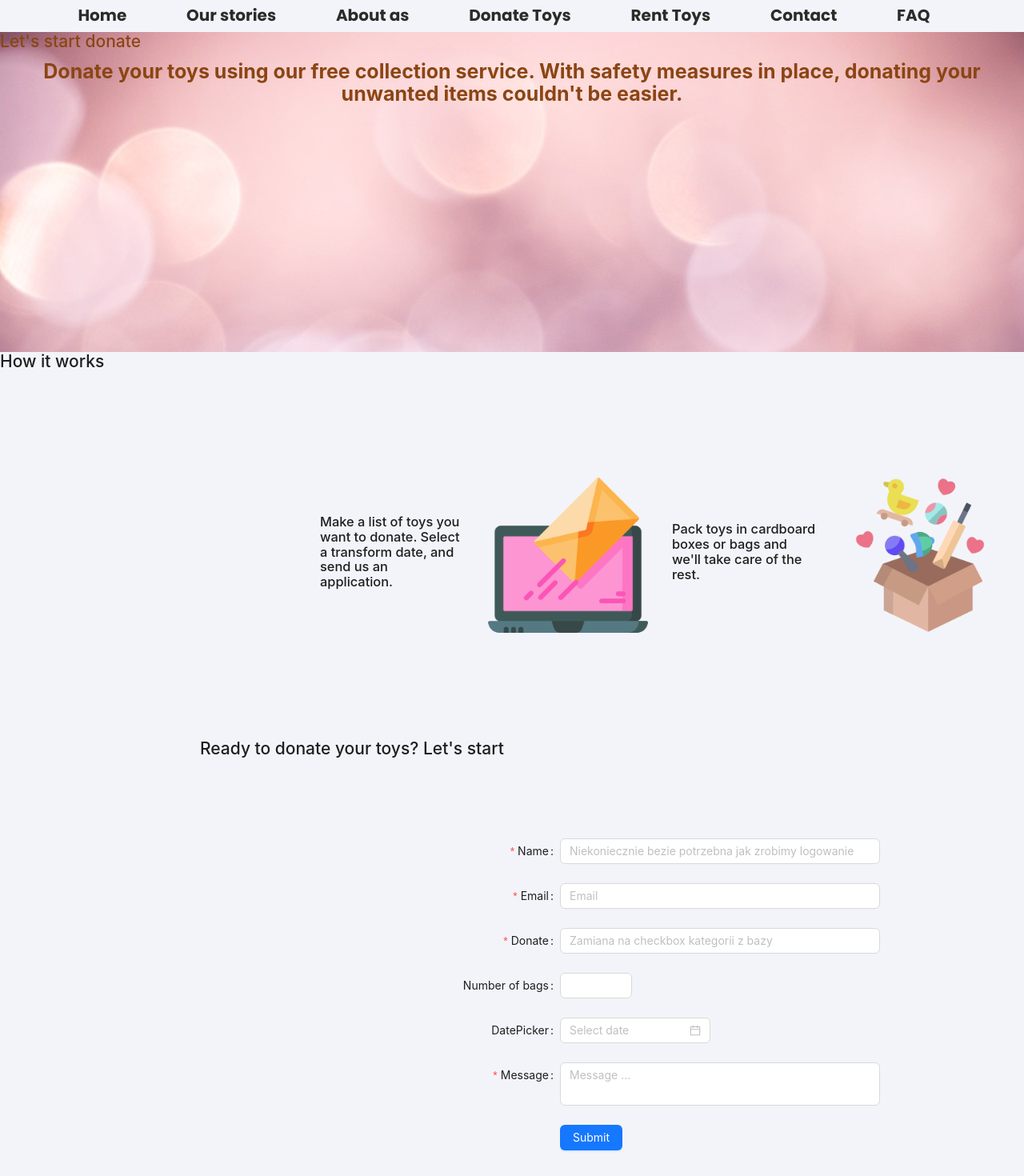
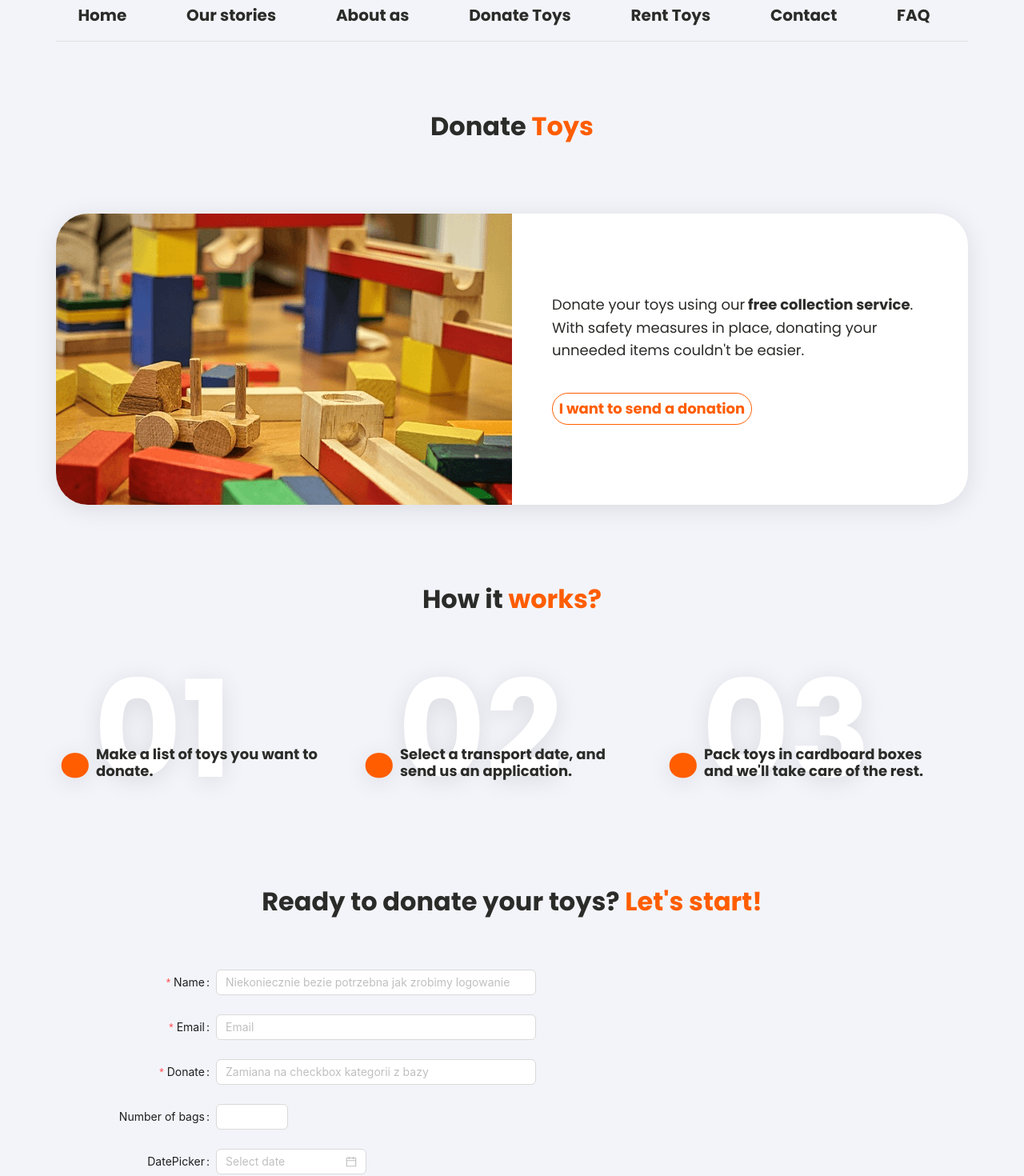
Before and after one commit to JolantaWro/Toys_Rental_App, a React (Create React App) app: page /donate in a window 1280 px wide. Shown: the part 80-1550 px from the top of the page at 80% size. Built offline with nearby package versions, Linux system fonts and the light colour scheme.

Commit message:
Donate&FAQ Finish

```diff
--- a/package.json
+++ b/package.json
@@ -7,7 +7,7 @@
 		"@testing-library/jest-dom": "^5.16.5",
 		"@testing-library/react": "^13.4.0",
 		"@testing-library/user-event": "^13.5.0",
-    "antd": "^5.5.0",
+		"antd": "^5.8.3",
 		"emailjs-com": "^3.2.0",
 		"react": "^18.2.0",
 		"react-dom": "^18.2.0",
--- a/src/App.css
+++ b/src/App.css
@@ -9,6 +9,7 @@
 	--third-color: #fff;
 	--font-family-main: "Poppins", sans-serif;
 	--font-size--main: 18px;
+	--font-size--decor: 10.5rem;
 	--font-size--hero: 2.5rem;
 	--font-size--hero2: 1.6rem;
 	--font-size--title: 2rem;
@@ -180,6 +181,8 @@
 ----------------------------  */
 
 /* .howitworks {
+	background-color: transparent;
+	box-shadow: var(--border-shadow);
 } */
 
 .howitworks .ant-row {
@@ -194,6 +197,7 @@
 
 .howitworks .howitworks__item {
 	border-radius: var(--border-radius) var(--border-radius) 0 0;
+	overflow: hidden;
 }
 
 .howitworks .howitworks__item .howitworks__img {
@@ -203,7 +207,8 @@
 }
 
 .howitworks .howitworks__item .howitworks__img:hover {
-	transform: scale(0.95);
+	/* transform: scale(0.95); */
+	transform: scale(1.1);
 }
 
 .howitworks__item .howitworks__description {
@@ -327,40 +332,63 @@
 
 ----------------------------  */
 
-.donateHeader {
-	background-image: url("assets/img/donateWall.jpg");
-	background-repeat: no-repeat;
-	height: 400px;
+.donatetoys__row {
+	margin-top: 40px;
 }
 
-.donateHeader h2 {
-	color: saddlebrown;
+.donatetoys__row .donatetoys__section--number {
+	position: absolute;
+	bottom: 0;
+	font-size: var(--font-size--decor);
+	font-weight: var(--font-weight--hero);
+	font-family: var(--font-family-main);
+	color: var(--third-color);
+	text-shadow: var(--border-shadow);
 }
 
-.donateHeader h3 {
-	font-weight: 700;
-	font-size: 25px;
-	text-align: center;
-	color: saddlebrown;
+.donatetoys__row .donatetoys__section--number::before {
+	content: ".";
+	color: var(--second-color);
 }
 
-.donateContent {
-	align-items: center;
-	margin: 100px 0 30px 400px;
-	display: flex;
+.donatetoys__row .donatetoys__section--description {
+	position: relative;
+	z-index: 1;
+	padding: 35px 50px;
+	font-family: var(--font-family-main);
+	color: var(--main-color);
+	font-size: var(--font-size--main);
+	font-weight: var(--font-weight--hero);
 }
 
-.donateContent img {
-	width: 200px;
-	margin: 30px;
+.donatetoys__block {
+	background-color: var(--third-bg-color);
+	border-radius: var(--border-radius);
+	box-shadow: var(--border-shadow);
+	margin-top: 40px;
 }
 
-.donateContent h3 {
-	width: 300px;
+.donatetoys__block .ant-col:first-of-type {
+	background-image: url("./assets/img/about-us.png");
+	background-repeat: no-repeat;
+	border-radius: var(--border-radius) 0 0 var(--border-radius);
 }
 
-.donateForm {
-	margin: 100px 0 100px 250px;
+.donatetoys__block .ant-col:nth-last-of-type(1) {
+	display: flex;
+	flex-direction: column;
+	justify-content: space-between;
+	padding: 100px 50px;
+}
+
+.donatetoys__block .ant-col:nth-last-of-type(1) .donatetoys__decor {
+	color: red;
+	background-color: #2f2f2f;
+	flex: none;
+	position: -webkit-sticky;
+	position: sticky;
+	top: 0;
+	left: 30px;
 }
 
 /*  ----------------------------
@@ -374,3 +402,40 @@
 	flex-direction: column;
 	justify-content: flex-start;
 }
+
+/*  ----------------------------
+
+    FAQ
+
+----------------------------  */
+
+.faq {
+	margin-bottom: 200px;
+}
+
+.faq .faq__collapse {
+	padding: 35px 50px;
+	font-family: var(--font-family-main);
+	color: var(--main-color);
+	font-size: var(--font-size--main);
+	font-weight: var(--font-weight--main);
+	background-color: var(--third-bg-color);
+	border-radius: var(--border-radius);
+	box-shadow: var(--border-shadow);
+}
+
+.faq .faq__collapse .ant-collapse-header-text {
+	font-weight: var(--font-weight--hero);
+}
+
+.faq .faq__collapse .ant-collapse-expand-icon {
+	color: var(--second-color);
+}
+
+.ant-collapse > .ant-collapse-item > .ant-collapse-header .ant-collapse-arrow {
+	font-size: 15px;
+}
+
+.ant-collapse-item {
+	margin: 15px 0;
+}
--- a/src/components/AboutAs.js
+++ b/src/components/AboutAs.js
@@ -6,7 +6,7 @@ const AboutAs = () => {
 	return (
 		<div className='holder'>
 			<h2 className='holder__title'>
-				About <span className='holder__title--highlight'>us</span>{" "}
+				About <span className='holder__title--highlight'>us</span>
 			</h2>
 			<div className='aboutusblock'>
 				<Row>
@@ -15,7 +15,7 @@ const AboutAs = () => {
 						<p>
 							We are a <strong>toy rental company</strong>. If you are tired of
 							storing unnecessary toys, use our services and rent them for a
-							specific time. We have almost{" "}
+							specific time. We have almost
 							<strong>100 different brands</strong> to choose from like: dolls &
 							statues, figures, baby products... Just look at the list of
 							products! Join hundreds of our satisfied customers. Rent a toy for
--- a/src/components/DonateToys.js
+++ b/src/components/DonateToys.js
@@ -1,43 +1,82 @@
 import React from "react";
-import { Image } from "antd";
-import packToys from "../assets/img/packToys.png";
-import sendToys from "../assets/img/sendToys.png";
 import DonateForm from "./DonateForm";
+import { Col, Row } from "antd";
+import { HashLink as Link } from "react-router-hash-link";
 
 const DonateToys = () => {
 	return (
-		<div className=''>
-			<div className='donateHeader'>
-				<h2>Let's start donate</h2>
-				<h3>
-					Donate your toys using our free collection service. With safety
-					measures in place, donating your unwanted items couldn't be easier.
-				</h3>
+		<>
+			<div className='container'>
+				<div className='holder'>
+					<h2 className='holder__title'>
+						Donate <span className='holder__title--highlight'>Toys</span>
+					</h2>
+					<div className='donatetoys'>
+						<div className='donatetoys__block'>
+							<Row>
+								<Col span={12}></Col>
+								<Col span={12}>
+									<p>
+										Donate your toys using our
+										<strong> free collection service</strong>. With safety
+										measures in place, donating your unneeded items couldn't be
+										easier.
+									</p>
+									<Link to='#donate-form' className='button'>
+										I want to send a donation
+									</Link>
+								</Col>
+							</Row>
+						</div>
+					</div>
+				</div>
+				<div className='holder'>
+					<h2 className='holder__title'>
+						How it <span className='holder__title--highlight'>works?</span>
+					</h2>
+					<div className='donatetoys'>
+						<div className='donatetoys__row'>
+							<Row>
+								<Col span={8}>
+									<div className='donatetoys__row donatetoys__section--number'>
+										01
+									</div>
+									<div className='donatetoys__row donatetoys__section--description'>
+										Make a list of toys you want to donate.
+									</div>
+								</Col>
+								<Col span={8}>
+									<div className='donatetoys__row donatetoys__section--number'>
+										02
+									</div>
+									<div className='donatetoys__row donatetoys__section--description'>
+										Select a transport date, and send us an application.
+									</div>
+								</Col>
+								<Col span={8}>
+									<div className='donatetoys__row donatetoys__section--number'>
+										03
+									</div>
+									<div className='donatetoys__row donatetoys__section--description'>
+										Pack toys in cardboard boxes and we'll take care of the
+										rest.
+									</div>
+								</Col>
+							</Row>
+						</div>
+					</div>
+				</div>
+				<div className='holder'>
+					<h2 className='holder__title'>
+						Ready to donate your toys?{" "}
+						<span className='holder__title--highlight'>Let's start!</span>
+					</h2>
+					<div id='donate-form' className='donatetoys'>
+						<DonateForm />
+					</div>
+				</div>
 			</div>
-			<h2>How it works</h2>
-			<div className='donateContent'>
-				<h3>
-					Make a list of toys you want to donate. Select a transform date, and
-					send us an application.{" "}
-				</h3>
-				<img src={sendToys} />
-				{/*<Image*/}
-				{/*    width={200}*/}
-				{/*    src={listToys}*/}
-				{/*/>*/}
-				<h3>
-					Pack toys in cardboard boxes or bags and we'll take care of the rest.
-				</h3>
-				<img src={packToys} />
-				{/*<Image*/}
-				{/*    width={200}*/}
-				{/*    src={packToys}*/}
-			</div>
-			<div className='donateForm'>
-				<h2>Ready to donate your toys? Let's start</h2>
-				<DonateForm />
-			</div>
-		</div>
+		</>
 	);
 };
 
--- a/src/components/FAQ.js
+++ b/src/components/FAQ.js
@@ -1,11 +1,50 @@
-import React from 'react';
+import React from "react";
+import { Collapse } from "antd";
+
+const text = `
+  A dog is a type of domesticated animal.
+  Known for its loyalty and faithfulness,
+  it can be found as a welcome guest in many households across the world.`;
+
+const items = [
+	{
+		key: "1",
+		label: "This is panel header 1",
+		children: <p>{text}</p>,
+	},
+	{
+		key: "2",
+		label: "This is panel header 2",
+		children: <p>{text}</p>,
+	},
+	{
+		key: "3",
+		label: "This is panel header 3",
+		children: <p>{text}</p>,
+	},
+];
 
 const Faq = () => {
-    return (
-        <div>
-            <h2>Sekcja FAQ</h2>
-        </div>
-    );
+	return (
+		<>
+			<div className='container'>
+				<div className='holder'>
+					<h2 className='holder__title'>
+						Frequently Asked
+						<span className='holder__title--highlight'> Questions</span>
+					</h2>
+					<div className='faq'>
+						<Collapse
+							className='faq faq__collapse'
+							accordion
+							items={items}
+							bordered={false}
+						/>
+					</div>
+				</div>
+			</div>
+		</>
+	);
 };
 
 export default Faq;
--- a/src/components/HowItWorks.js
+++ b/src/components/HowItWorks.js
@@ -14,41 +14,49 @@ const HowItWorks = () => {
 			<div className='howitworks'>
 				<Row>
 					<Col span={6} className='howitworks__item'>
+						<div className='howitworks__item'>
 							<div
 								className='howitworks__item howitworks__img'
 								style={{
 									backgroundImage: `url(${imgstep1})`,
 								}}></div>
+						</div>
 						<div className='howitworks__item howitworks__description'>
 							<span>Choose toys</span>
 						</div>
 					</Col>
 					<Col span={6} className='howitworks__item'>
+						<div className='howitworks__item'>
 							<div
 								className='howitworks__item howitworks__img'
 								style={{
 									backgroundImage: `url(${imgstep2})`,
 								}}></div>
+						</div>
 						<div className='howitworks__item howitworks__description'>
 							<span>Send the order</span>
 						</div>
 					</Col>
 					<Col span={6} className='howitworks__item'>
+						<div className='howitworks__item'>
 							<div
 								className='howitworks__item howitworks__img'
 								style={{
 									backgroundImage: `url(${imgstep3})`,
 								}}></div>
+						</div>
 						<div className='howitworks__item howitworks__description'>
 							<span>Pick up toys in our store</span>
 						</div>
 					</Col>
 					<Col span={6} className='howitworks__item'>
+						<div className='howitworks__item'>
 							<div
 								className='howitworks__item howitworks__img'
 								style={{
 									backgroundImage: `url(${imgstep4})`,
 								}}></div>
+						</div>
 						<div className='howitworks__item howitworks__description'>
 							<span>Have fun with children</span>
 						</div>
```
Also changed, not shown: 1 other file (tests, documents, lock files or other folders). Lines whose indentation alone changed are shown as unchanged.
